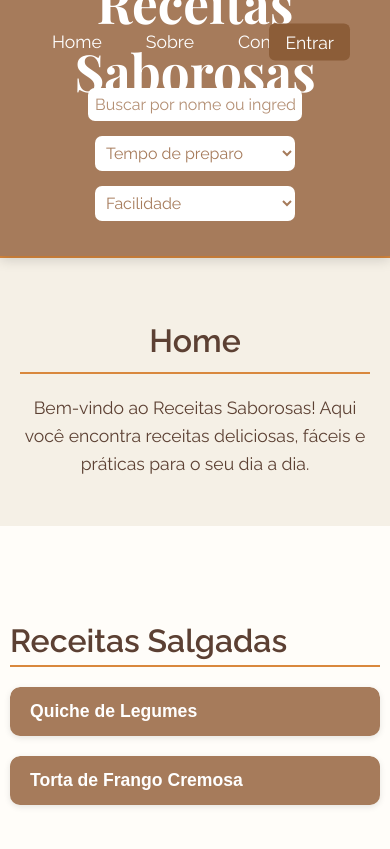
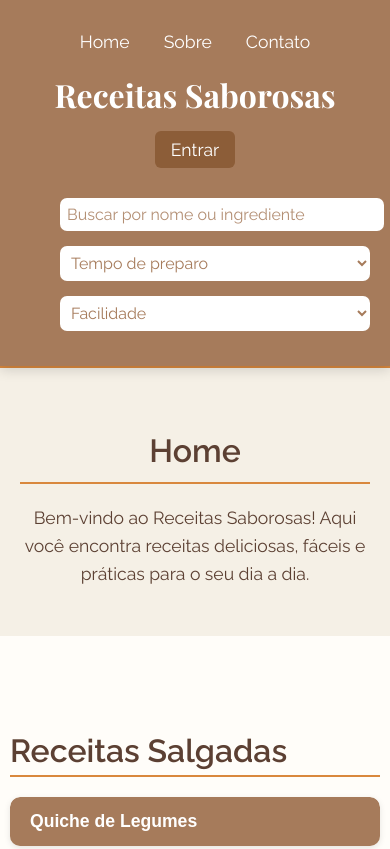
Before and after one commit to ana-cwi/trabalho_site.pc, a plain HTML site: page index.html in a window 390 px wide. Shown: the top 849 px of the page. Drawn offline with nearby package versions, Linux system fonts and the light colour scheme.

Commit message:
Update style.css

```diff
--- a/style.css
+++ b/style.css
@@ -391,3 +391,42 @@ html {
 html {
   scroll-padding-top: 100px;
 }
+
+@media (max-width: 768px) {
+  .header-top {
+    flex-direction: column;
+    align-items: center;
+    gap: 15px;
+  }
+
+  header h1 {
+    position: static;
+    transform: none;
+    font-size: 2rem;
+    padding-bottom: 0;
+    text-align: center;
+  }
+
+  .navbar {
+    flex-wrap: wrap;
+    justify-content: center;
+    gap: 10px;
+  }
+
+  .user-controls {
+    position: static;
+    transform: none;
+    justify-content: center;
+    width: 100%;
+  }
+
+  .filters {
+    flex-direction: column;
+    align-items: stretch;
+    width: 100%;
+    padding: 0 20px;
+  }
+
+  .filters input,
+  .filters select {
+    width: 100%;
```
